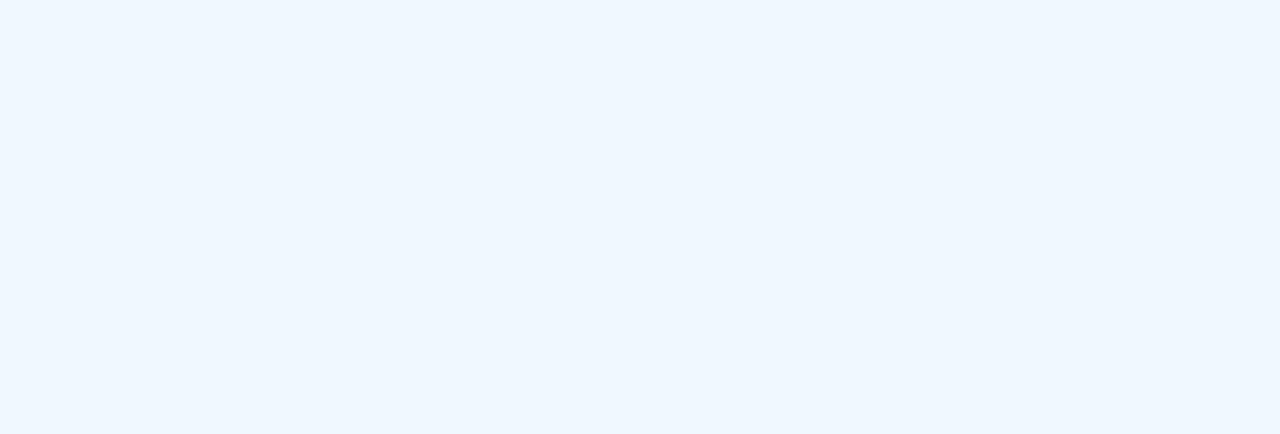
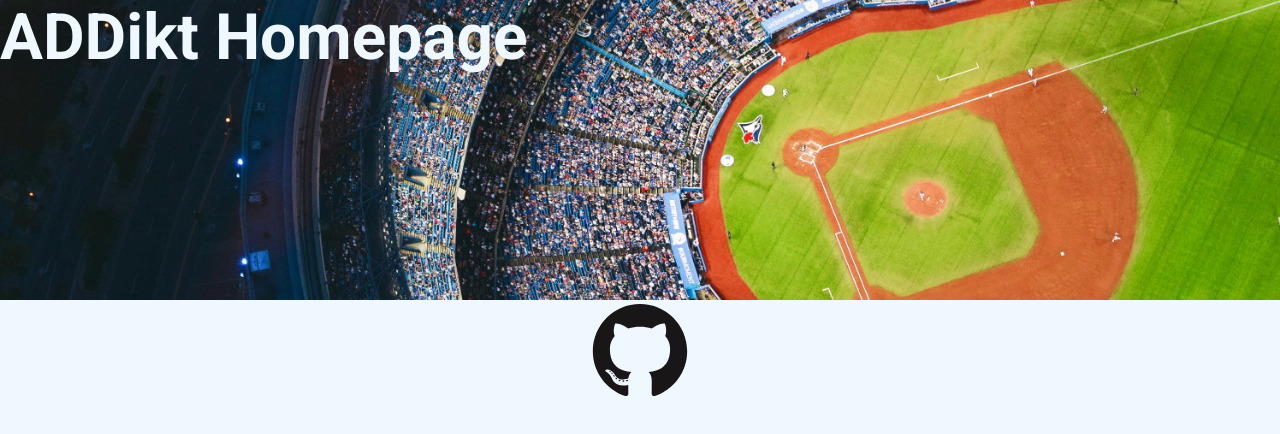
Before and after one commit to ADDikt88/homepage, a website built with webpack: page src/template.html in a window 1280 px wide. Built offline with nearby package versions, Linux system fonts and the light colour scheme.

Commit message:
Upload images and icons
Images and icons that will be used for homepage have been uploaded.

```diff
--- a/package.json
+++ b/package.json
@@ -13,7 +13,10 @@
   "author": "",
   "license": "ISC",
   "devDependencies": {
+    "@eslint/js": "^9.12.0",
     "css-loader": "^7.1.2",
+    "eslint": "^9.12.0",
+    "globals": "^15.10.0",
     "html-loader": "^5.1.0",
     "html-webpack-plugin": "^5.6.0",
     "style-loader": "^4.0.0",
--- /dev/null
+++ b/src/icons.js
@@ -0,0 +1,20 @@
+import githubSvg from "./icons/github-original.svg";
+import linkedinSvg from "./icons/linkedin-plain.svg";
+import emailSvg from "./icons/email-outline.svg";
+import phoneSvg from "./icons/phone-outline.svg";
+import linkSvg from "./icons/icons8-link.svg";
+
+function processSVG(svgFile, height = 100) {
+  const svgIcon = document.createElement("img");
+  svgIcon.src = svgFile;
+  svgIcon.height = height;
+  return svgIcon;
+}
+
+const githubIcon = processSVG(githubSvg);
+const linkedinIcon = processSVG(linkedinSvg);
+const emailIcon = processSVG(emailSvg);
+const phoneIcon = processSVG(phoneSvg);
+const linkIcon = processSVG(linkSvg);
+
+export { githubIcon, linkedinIcon, emailIcon, phoneIcon, linkIcon };
--- /dev/null
+++ b/src/images.js
@@ -0,0 +1,20 @@
+import profileJpg from "./images/addikt8_400.jpg";
+import skydomeBackgroundJpg from "./images/pexels-punttim-139762.jpg";
+// import img3 from "./images/exc.svg";
+// import img4 from "./images/goldstar.svg";
+// import img5 from "./images/trash.svg";
+
+function processIMG(imgFile, height) {
+  const img = document.createElement("img");
+  img.src = imgFile;
+  img.alt = "image";
+  img.style.objectFit = "fill";
+  img.style.height = height;
+  img.style.width = "100%";
+  return img;
+}
+
+const profileImg = processIMG(profileJpg, "300px");
+const skydomeBackgroundImg = processIMG(skydomeBackgroundJpg, "300px");
+
+export { profileImg, skydomeBackgroundImg };
--- a/src/index.js
+++ b/src/index.js
@@ -1,2 +1,5 @@
 import "./styles.css";
+import { mainpage } from "./mainPage.js";
 console.log("ADDikt's Homepage");
+
+mainpage();
--- /dev/null
+++ b/src/mainPage.js
@@ -0,0 +1,16 @@
+import { profileImg, skydomeBackgroundImg } from "./images.js";
+import {
+  githubIcon,
+  //   linkedinIcon,
+  //   emailIcon,
+  //   phoneIcon,
+  //   linkIcon,
+} from "./icons.js";
+
+function mainpage() {
+  //const header = document.querySelector("header");
+  //header.appendChild(skydomeBackgroundImg);
+  const main = document.querySelector("main");
+  main.appendChild(githubIcon);
+}
+export { mainpage };
--- a/src/styles.css
+++ b/src/styles.css
@@ -5,4 +5,22 @@
 
 body {
   background-color: aliceblue;
+  font-family: "Roboto", sans-serif;
+
+  display: flex;
+  flex-direction: column;
+  justify-content: center;
+  align-items: center;
 }
+header {
+  background-image: url("./images/pexels-punttim-139762.jpg");
+  background-size: cover;
+  background-position: center;
+  height: 300px;
+  width: 100%;
+}
+
+.header-title {
+  font-size: 4rem;
+  color: aliceblue;
+}
--- a/src/template.html
+++ b/src/template.html
@@ -3,7 +3,19 @@
   <head>
     <meta charset="UTF-8" />
     <meta name="viewport" content="width=device-width, initial-scale=1.0" />
+    <link rel="preconnect" href="https://fonts.googleapis.com" />
+    <link rel="preconnect" href="https://fonts.gstatic.com" crossorigin />
+    <link
+      href="https://fonts.googleapis.com/css2?family=Roboto:ital,wght@0,100;0,300;0,400;0,500;0,700;0,900;1,100;1,300;1,400;1,500;1,700;1,900&display=swap"
+      rel="stylesheet"
+    />
     <title>Homepage</title>
   </head>
-  <body></body>
+  <body>
+    <header>
+      <h1 class="header-title">ADDikt Homepage</h1>
+    </header>
+    <main></main>
+    <footer></footer>
+  </body>
 </html>
```
Also changed, not shown: eslint.config.mjs (added, +8 -0 lines), src/eslint.config.mjs (added, +8 -0 lines), src/icons/email-outline.svg (added), src/icons/github-original.svg (added), src/icons/icons8-link.svg (added), src/icons/linkedin-plain.svg (added), src/icons/phone-outline.svg (added), src/images/addikt8_400.jpg (added), src/images/pexels-punttim-139762.jpg (added), 1 other file.
